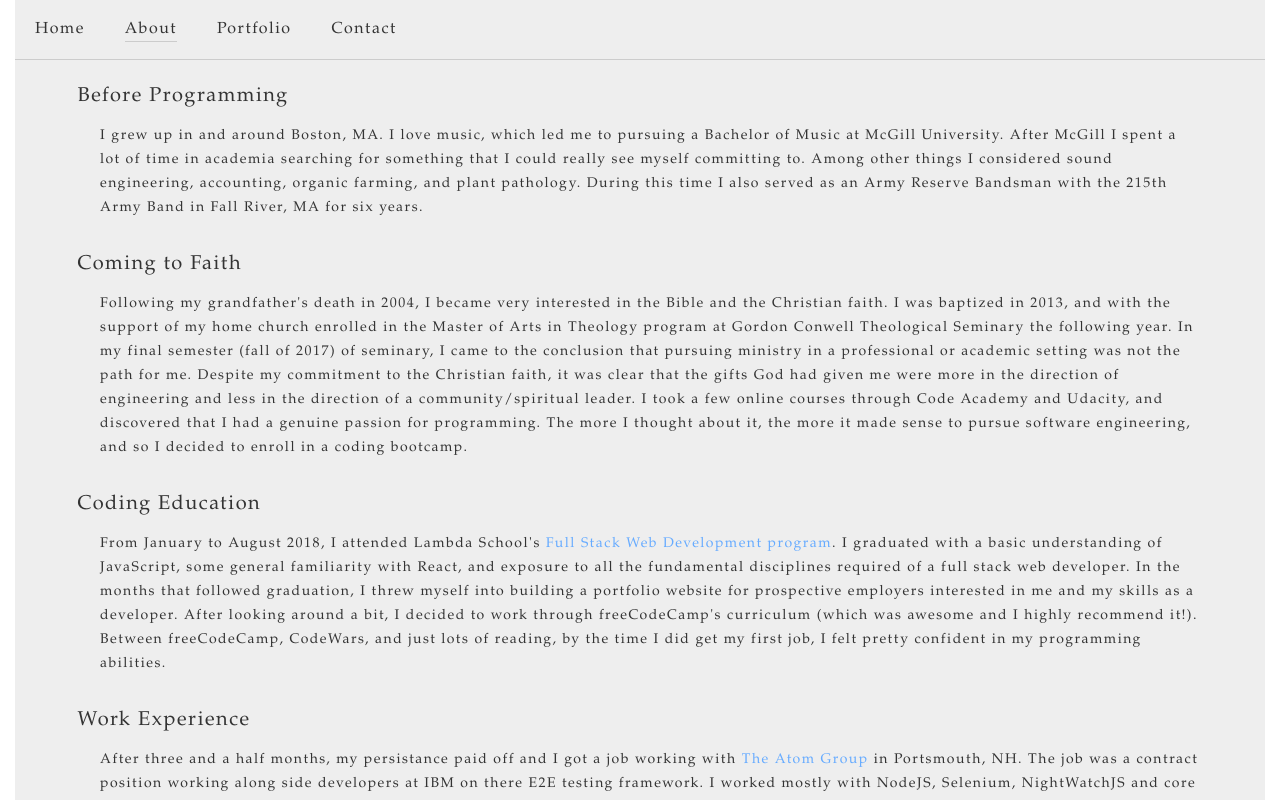
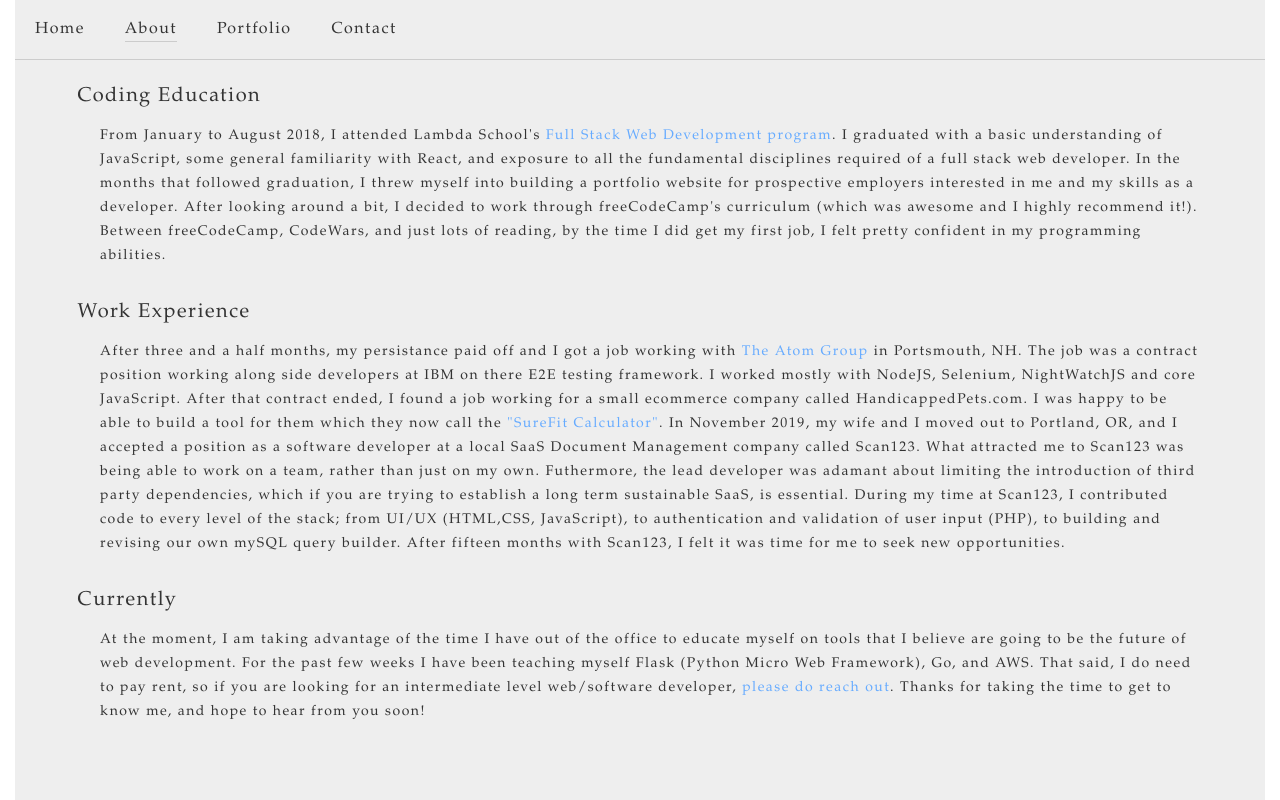
Before and after one commit to waltersgwoodward/portfolio, a React (Create React App) app: page /about in a window 1280 px wide. Shown: the top 800 px of the page. Built offline with nearby package versions, Linux system fonts and the light colour scheme.

Commit message:
Bio Update

```diff
--- a/src/components/About/Bio.js
+++ b/src/components/About/Bio.js
@@ -6,24 +6,6 @@
         return (
             <Fragment>
                 <div className='page'>
-                    <div className='page-paragraph__wrap'>
-                        <div className="page-paragraph__header">Before Programming</div>
-                        <div className="page__paragraph">I grew up in and around Boston, MA. I love music, which led me to pursuing a Bachelor of Music at McGill University.
-After McGill I spent a lot of time in academia searching for something that I could really see myself committing to.
-Among other things I considered sound engineering, accounting, organic farming, and plant pathology.
-During this time I also served as an Army Reserve Bandsman with the 215th Army Band in Fall River, MA for six years.
-                        </div>
-                    </div>
-                    <div className='page-paragraph__wrap'>
-                        <div className="page-paragraph__header">Coming to Faith</div>
-                        <div className="page__paragraph">Following my grandfather's death in 2004, I became very interested in the Bible and the Christian faith.
-I was baptized in 2013, and with the support of my home church enrolled in the Master of Arts in Theology program at Gordon Conwell Theological Seminary the following year.
-In my final semester (fall of 2017) of seminary, I came to the conclusion that pursuing ministry in a professional or academic setting was not the path for me.
-Despite my commitment to the Christian faith, it was clear that the gifts God had given me were more in the direction of engineering and less in the direction of a community/spiritual leader.
-I took a few online courses through Code Academy and Udacity, and discovered that I had a genuine passion for programming.
-The more I thought about it, the more it made sense to pursue software engineering, and so I decided to enroll in a coding bootcamp.
-                        </div>
-                    </div>
                     <div className="page-paragraph__wrap">
                         <div className="page-paragraph__header">Coding Education</div>
                         <div className="page__paragraph">From January to August 2018, I attended Lambda School's <a className="cards-header__link " href="https://lambdaschool.com/courses/full-stack-web-development">Full Stack Web Development program</a>.
@@ -43,7 +25,6 @@
 Futhermore, the lead developer was adamant about limiting the introduction of third party dependencies, which if you are trying to establish a long term sustainable SaaS, is essential.
 During my time at Scan123, I contributed code to every level of the stack; from UI/UX (HTML,CSS, JavaScript), to authentication and validation of user input (PHP), to building and revising our own mySQL query builder.
 After fifteen months with Scan123, I felt it was time for me to seek new opportunities.
-Having worked extensively within the LEMP stack, I wanted to commit more time to investigating more popular web development solutions like AWS and Python.
                         </div>
                     </div>
                     <div className="page-paragraph__wrap">
--- a/src/css/index.css
+++ b/src/css/index.css
@@ -31,13 +31,13 @@
   background: #eee;
   color: #333;
   opacity: 0;
-  animation-name: fade-in-uixfwi1;
+  animation-name: fade-in-u9mqjz6;
   animation-duration: 2s;
   animation-delay: 0s;
   animation-fill-mode: forwards;
   animation-timing-function: ease-in;
 }
-@keyframes fade-in-uixfwi1 {
+@keyframes fade-in-u9mqjz6 {
   from {
     opacity: 0;
   }
@@ -181,13 +181,13 @@
   border: 1px solid #ccc;
   border-width: 0px 1px 0px 0px;
   z-index: 3;
-  animation-name: slide-menu-uixfwis;
+  animation-name: slide-menu-u9mqjzu;
   animation-duration: 0.2s;
   animation-fill-mode: forwards;
   animation-timing-function: ease-in;
   animation-delay: 0s;
 }
-@keyframes slide-menu-uixfwis {
+@keyframes slide-menu-u9mqjzu {
   from {
     width: 0;
   }
@@ -200,14 +200,14 @@
   height: 100%;
   width: 100%;
   z-index: 2;
-  animation-name: fade-in-uixfwj2;
+  animation-name: fade-in-u9mqk0u;
   animation-duration: 0.2s;
   animation-delay: 0s;
   animation-fill-mode: forwards;
   animation-timing-function: ease-in;
   background: none;
 }
-@keyframes fade-in-uixfwj2 {
+@keyframes fade-in-u9mqk0u {
   from {
     background: none;
   }
```
